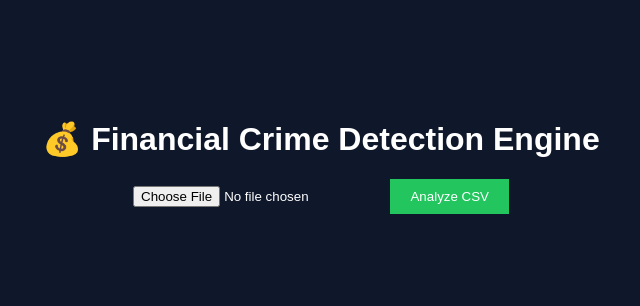
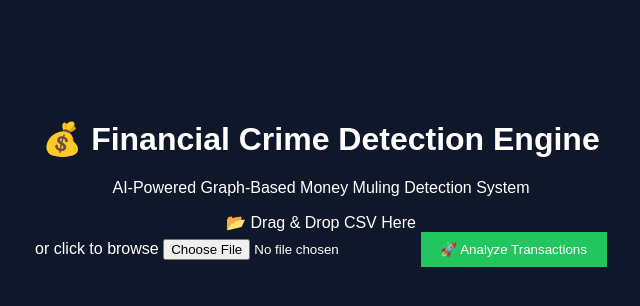
Before and after one commit to achyuthk9390-lgt/hackathon, a Flask app: page / in a window 1280 px wide. Shown: the top 306 px of the page, without its empty margins (319-959 px from the left). Run offline with Flask 3, Linux system fonts and the light colour scheme.

Commit message:
Update index.html

```diff
--- a/templates/index.html
+++ b/templates/index.html
@@ -3,14 +3,36 @@
 <head>
     <title>Money Muling Detection</title>
     <link rel="stylesheet" href="/static/css/style.css">
+    <meta name="viewport" content="width=device-width, initial-scale=1.0">
 </head>
 <body>
+
+<div class="background"></div>
+
 <div class="container">
-    <h1>💰 Financial Crime Detection Engine</h1>
-    <form action="/upload" method="POST" enctype="multipart/form-data">
-        <input type="file" name="file" required>
-        <button type="submit">Analyze CSV</button>
-    </form>
+    <div class="card">
+        <h1>💰 Financial Crime Detection Engine</h1>
+        <p class="subtitle">
+            AI-Powered Graph-Based Money Muling Detection System
+        </p>
+
+        <form action="/upload" method="POST" enctype="multipart/form-data" class="upload-form">
+
+            <label for="file-upload" class="file-label">
+                📂 Drag & Drop CSV Here <br>
+                <span>or click to browse</span>
+            </label>
+
+            <input type="file" name="file" id="file-upload" required>
+
+            <button type="submit" class="analyze-btn">
+                🚀 Analyze Transactions
+            </button>
+
+        </form>
+
+    </div>
 </div>
+
 </body>
 </html>
```
